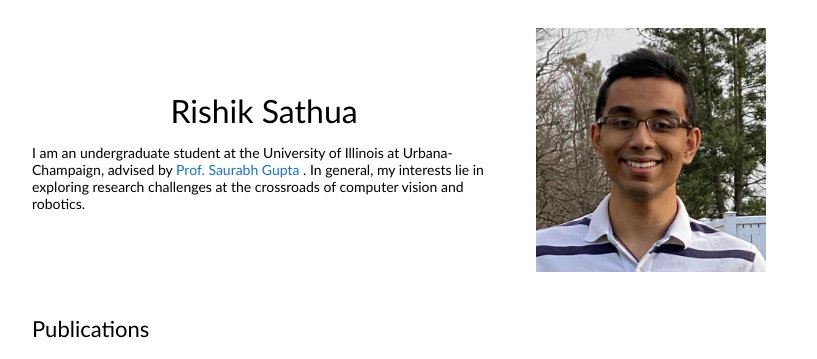
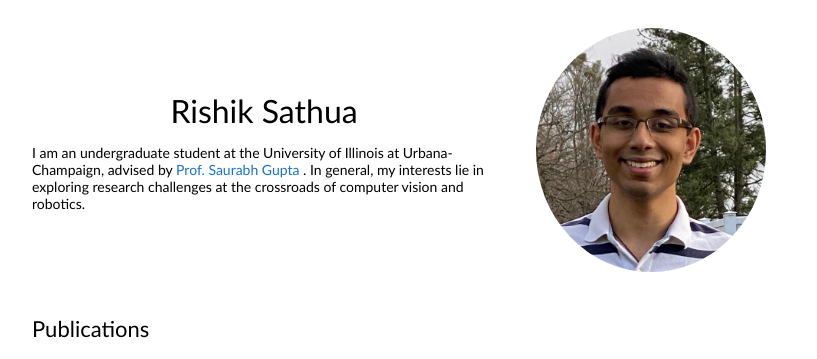
Before and after one commit to rsathua/rsathua.github.io, a plain HTML site: page index.html in a window 1280 px wide. Shown: the top 359 px of the page, without its empty margins (228-1045 px from the left). Drawn offline with Linux system fonts and the light colour scheme.

Commit message:
circle crop

```diff
--- a/index.html
+++ b/index.html
@@ -28,7 +28,7 @@
                                     </td>
                                     <td style="padding:2.5%;width:40%;max-width:40%">
                                         <!-- <img style="width:100%;max-width:100%" alt="profile photo" src="me_headshot (circle).jpg"> -->
-                                        <img style="width:90%;max-width:100%" alt="profile photo" src="website_profile.jpg">
+                                        <img id="profile_pic" style="width:90%;max-width:100%" alt="profile photo" src="website_profile.jpg">
                                     </td>
                                 </tr>
                             </tbody>
--- a/stylesheet.css
+++ b/stylesheet.css
@@ -129,3 +129,7 @@
   span.highlight {
     background-color: #ffffd0;
   }
+
+  #profile_pic {
+    border-radius: 50%;
+  }
```
